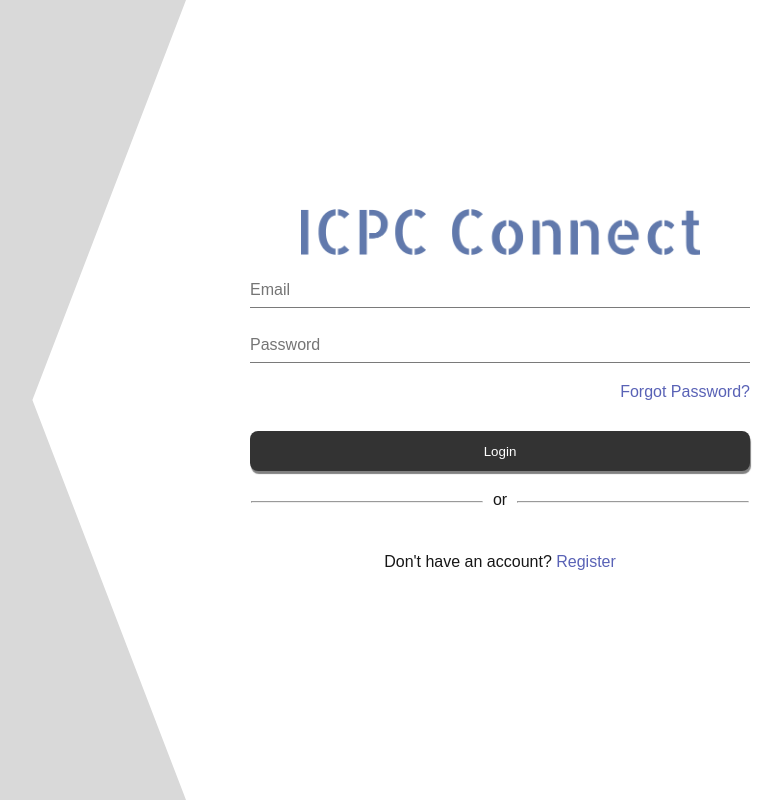
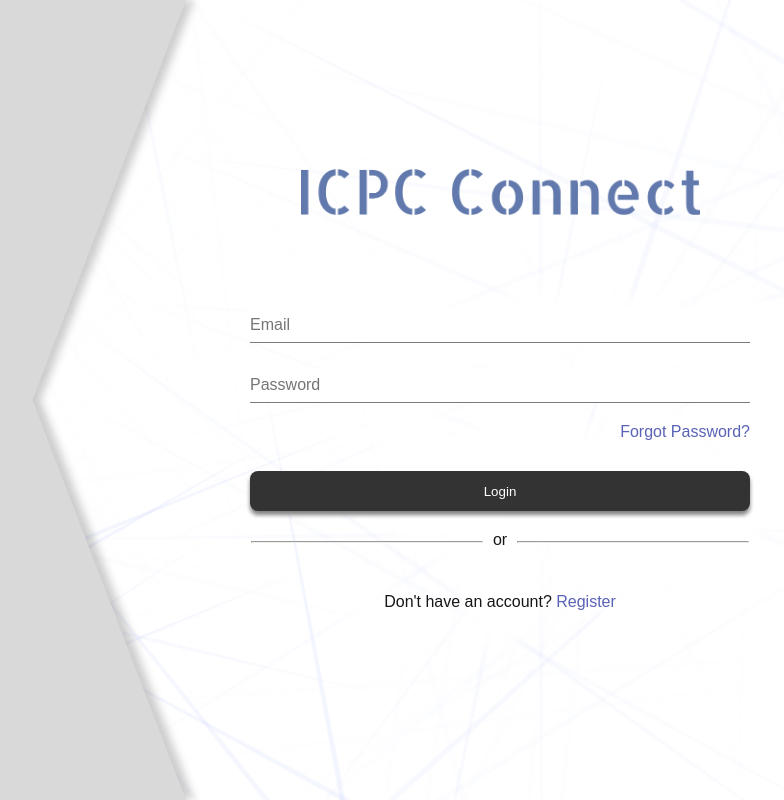
Before and after one commit to adrianbalbs/icpcconnect, a Next.js app in the folder frontend/: page /login in a window 1280 px wide. Shown: the whole page, without its empty margins (326-1110 px from the left). Built offline with nearby package versions, Linux system fonts and the light colour scheme.

Commit message:
refined login page ui

```diff
--- a/frontend/src/app/login/page.tsx
+++ b/frontend/src/app/login/page.tsx
@@ -2,7 +2,7 @@
 
 import Image from 'next/image';
 import axios from 'axios';
-import loginPage from '@/styles/Auth.module.css';
+import styles from '@/styles/Auth.module.css';
 import logo from '@/assets/logo.png';
 import { useState } from 'react';
 import { useRouter } from 'next/navigation';
@@ -34,27 +34,27 @@ export default function Login() {
   }
 
   return (
-    <>
-      <div className={loginPage['login-polygon']}></div>
-      <div className={loginPage['info-container']}>
-        <Image src={logo} alt="ICPC Connect" width={400} />
+    <div className={styles.background}>
+      <div className={styles.shadow}><div className={styles['login-polygon']}></div></div>
+      <div className={styles['info-container']}>
+        <Image src={logo} alt="ICPC Connect" width={400} className={styles['web-name']}/>
         <br/>
-        <form className={loginPage['form-container']} onSubmit={handleLogin}>
-          <input type="email" id="email" placeholder="Email" className={loginPage['input-field']} value={email} onChange={(e) => setEmail(e.target.value)} />
-          <input type="password" id="password" placeholder="Password" className={loginPage['input-field']} value={password} onChange={(e) => setPassword(e.target.value)} />
-          <a href="/forgot-password" className={loginPage.link}>Forgot Password?</a>
-          <button type="submit" className={`${loginPage['auth-button']} ${loginPage['dark']} ${loginPage['long']}`}>Login</button>
+        <form className={styles['form-container']} onSubmit={handleLogin}>
+          <input type="email" id="email" placeholder="Email" className={styles['input-field']} value={email} onChange={(e) => setEmail(e.target.value)} />
+          <input type="password" id="password" placeholder="Password" className={styles['input-field']} value={password} onChange={(e) => setPassword(e.target.value)} />
+          <a href="/forgot-password" className={styles.link}>Forgot Password?</a>
+          <button type="submit" className={`${styles['auth-button']} ${styles['dark']} ${styles['long']}`}>Login</button>
         </form>
-        <div className={loginPage['horizontal-container']}>
-          <hr className={loginPage.hr}/>
+        <div className={styles['horizontal-container']}>
+          <hr className={styles.hr}/>
           or
-          <hr className={loginPage.hr}/>
+          <hr className={styles.hr}/>
         </div>
-        <div className={loginPage['horizontal-container']}>
+        <div className={styles['horizontal-container']}>
           Don&apos;t have an account?&nbsp;
-          <a href="register" className={loginPage.link}>Register</a>
+          <a href="register" className={styles.link}>Register</a>
         </div>
       </div>
-    </>
+    </div>
   );
 }
--- a/frontend/src/app/styles/Auth.module.css
+++ b/frontend/src/app/styles/Auth.module.css
@@ -9,6 +9,19 @@
   margin: 10px;
 }
 
+.background {
+  background-image: url("../assets/loginBackground.png");
+  height: 100vh;
+  width: 100vw;
+  background-size: cover;
+  background-position: center;
+  background-repeat: no-repeat;
+}
+
+.web-name {
+  margin-bottom: 70px;
+}
+
 .login-polygon {
   position: absolute;
   width: 40%;
@@ -17,6 +30,10 @@
   top: 0px;
   clip-path: polygon(0 0, 100% 0, 70% 50%, 100% 100%, 0 100%);
   background: #d9d9d9;
+}
+
+.shadow {
+  filter: drop-shadow(8px 0 4px rgba(0, 0, 0, 0.2));
 }
 
 .register-polygon {
@@ -56,7 +73,7 @@
   justify-content: center;
   height: 40px;
   text-align: center;
-  box-shadow: 1px 3px 1px gray;
+  box-shadow: 0 4px 4px grey;
 }
 
 .dark {
@@ -86,7 +103,7 @@
 .input-field {
   border: none;
   width: 500px;
-  margin-bottom: 20px;
+  margin: 5px 0 20px;
   border-bottom: 1px solid #7a7a7a;
   outline: none;
   font-size: 16px;
```
Also changed, not shown: frontend/src/app/assets/loginBackground.png (added).
